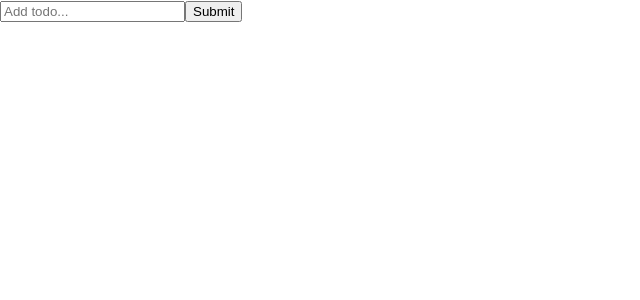
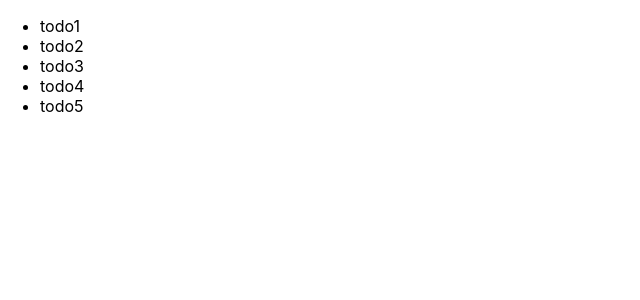
Before and after one commit to Deznot/redux-todo, a React (Create React App) app: page / in a window 1280 px wide. Shown: the top 300 px of the page, without its empty margins (0-640 px from the left). Built offline with nearby package versions, Linux system fonts and the light colour scheme.

Commit message:
feat: add TodoList

```diff
--- a/src/components/app/app.jsx
+++ b/src/components/app/app.jsx
@@ -1,12 +1,13 @@
 import './app.scss';
 import AddTodoForm from '../addTodoForm/AddTodoForm';
-
+import TodoList from '../todoList/TodoList';
 
 const App = () => {
     return (
         <main>
             <div className="content">
-                <AddTodoForm />
+                {/* <AddTodoForm /> */}
+                <TodoList />
             </div>
         </main>
     );
--- /dev/null
+++ b/src/components/todoList/TodoList.jsx
@@ -0,0 +1,18 @@
+import { useSelector } from 'react-redux';
+import './todoList.scss';
+
+const TodoList = () => {
+    const todos = useSelector(state => state.todos);
+
+    const listItems = todos.map(el => {
+        return <li key={el.id}>{el.title}</li>;
+    });
+
+    return (
+        <ul>
+            {listItems}
+        </ul>
+    );
+}
+
+export default TodoList;
```
Also changed, not shown: src/components/todoList/todoList.scss (added).
